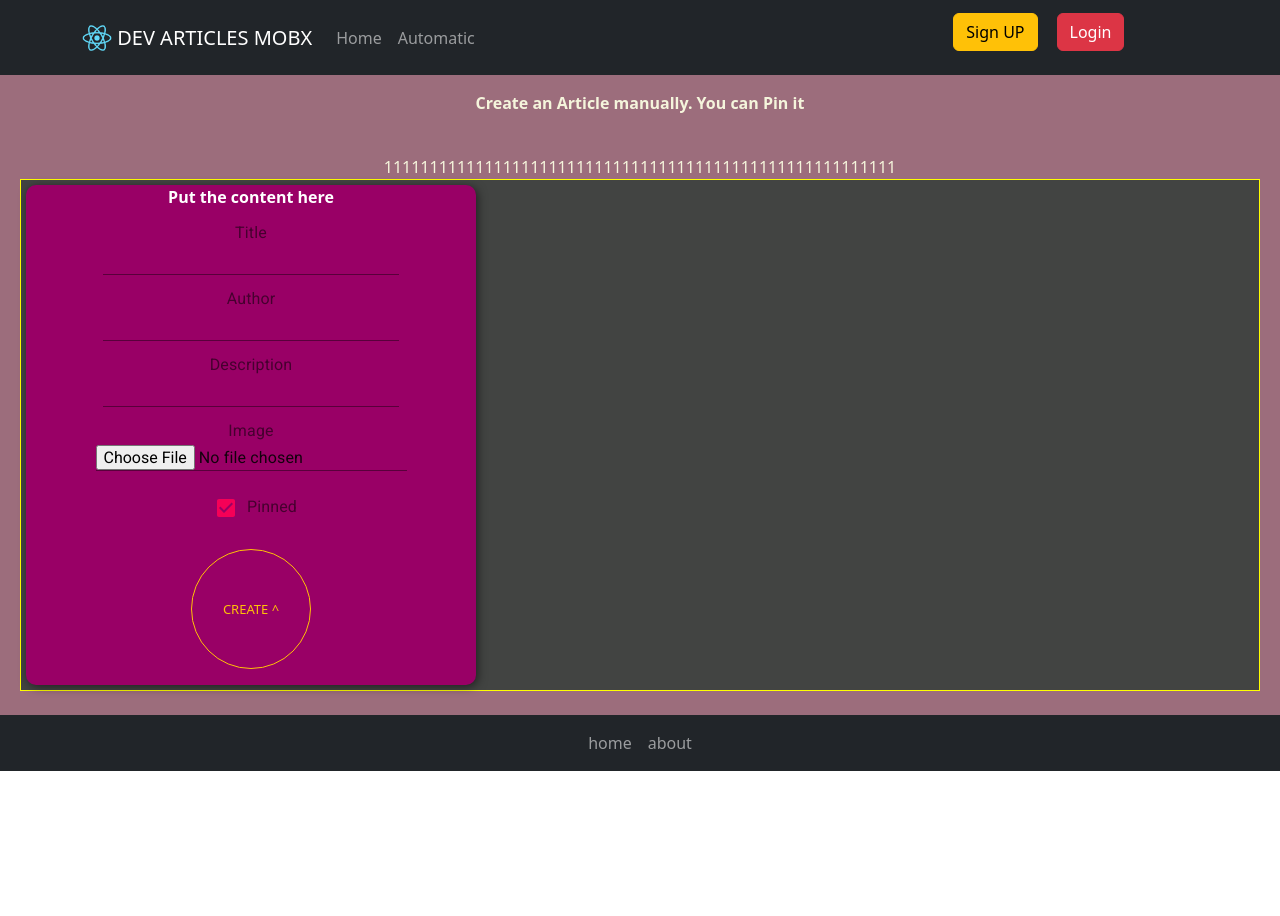
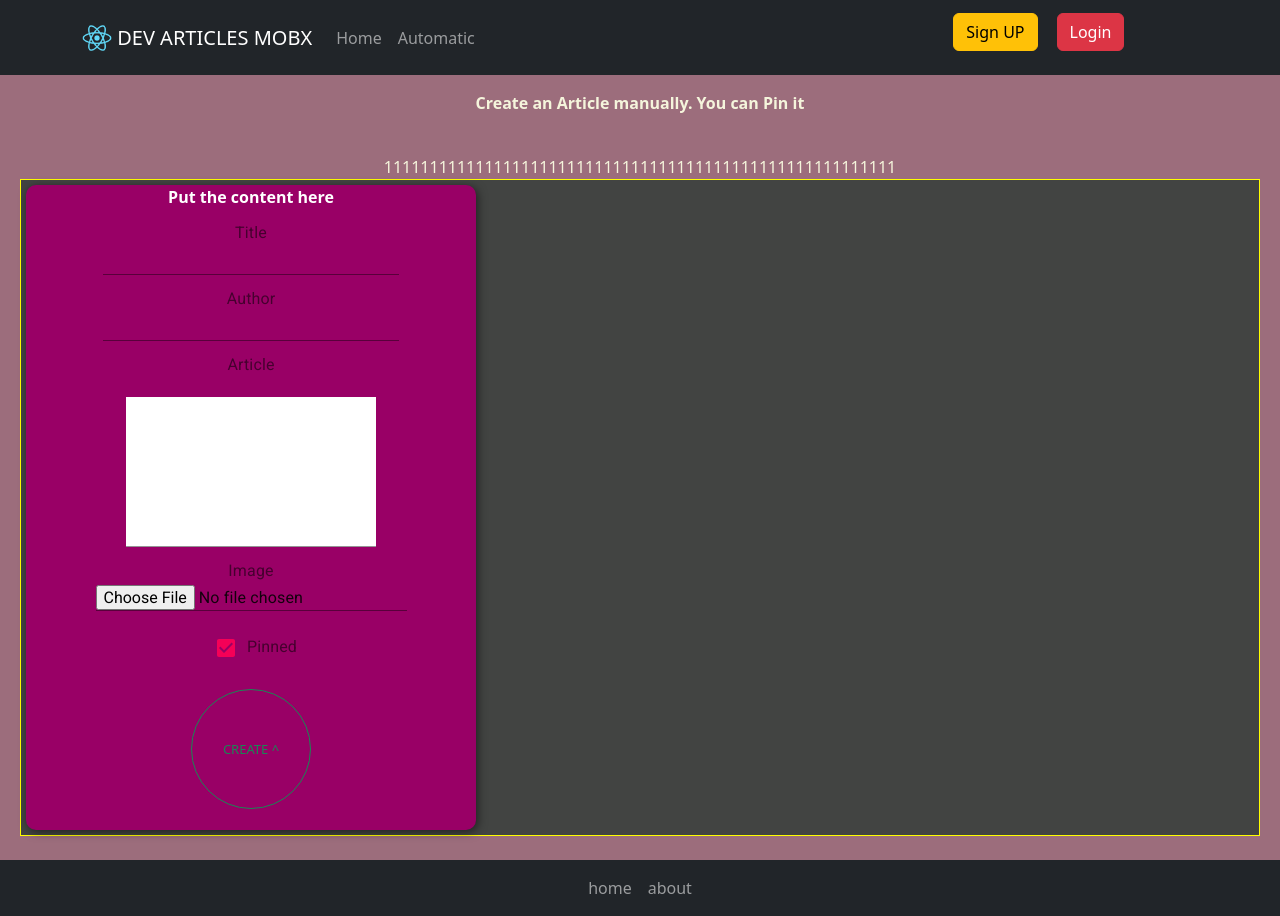
Before and after one commit to Alex21777now/dev-articles-mobx, a React (Create React App) app in the folder client/: page / in a window 1280 px wide. Before the commit the page ends 800 px from the top, so only its background shows below. Built offline with nearby package versions, Linux system fonts and the light colour scheme.

Commit message:
keep doing

```diff
--- a/client/src/Components/FirstComponent_1.js
+++ b/client/src/Components/FirstComponent_1.js
@@ -3,11 +3,13 @@ import {
   Card
 
 } from "react-bootstrap";
-import { Button } from '@material-ui/core';
+//import { Button } from '@material-ui/core';
+import { Button } from "react-bootstrap";
 import { useState } from "react";
 import Form from "./Form.js";
 import KursVse from "./KursVse";
 import styled from 'styled-components';
+import { CloseButton } from "react-bootstrap";
 
 
 import { makeAutoObservable } from "mobx";
@@ -95,7 +97,7 @@ const ArticleForm = observer(() => {
     //<div className="p-4 bg-orange-700 rounded-lg w-80 flex flex-col space-y-2">
     <div style={{
       width: "450px",
-      height: "500px",
+      height: "645px",
       backgroundColor: "#990066", // Eggplant color
       borderRadius: "10px",
       //display: "flex",
@@ -111,8 +113,10 @@ const ArticleForm = observer(() => {
       <Input value={title} onChange={(e) => setTitle(e.target.value)} />
       <InputLabel>Author</InputLabel>
       <Input value={author} onChange={(e) => setAuthor(e.target.value)} />
-      <InputLabel>Description</InputLabel>
-      <Input value={description} onChange={(e) => setDescription(e.target.value)} />
+      <InputLabel>Article</InputLabel>
+      <br></br>
+      <Input style={{width: "250px",
+      height: "150px", backgroundColor: "white"}} value={description} onChange={(e) => setDescription(e.target.value)} />
       <InputLabel>Image</InputLabel>
       <Input type="file" onChange={(e) => setImage(URL.createObjectURL(e.target.files[0]))} />
       <InputLabel className="flex items-center space-x-2">
@@ -121,7 +125,7 @@ const ArticleForm = observer(() => {
         </InputLabel>
         <Styles>
       {/*<Button onClick={handleSubmit} className="rounded-full">Create</Button>*/}
-      <button type="button" class="btn btn-outline-warning btn-circle float-start" onClick={handleSubmit}>CREATE ^</button>
+      <button type="button" class="btn btn-outline-success btn-circle float-start" onClick={handleSubmit}>CREATE ^</button>
         </Styles>
     </div>
   );
@@ -149,7 +153,20 @@ const ArticleItem = observer(({ article, index }) => {
   };
 
   return (
-    <Card className="bg-gray-700 p-4 w-96 flex flex-col space-y-2">
+    //<Card className="bg-gray-700 p-4 w-96 flex flex-col space-y-2">
+    <Card style={{
+      width: "450px",
+      height: "790px",
+      backgroundColor: "#62e371", // Light green color
+      borderRadius: "10px",
+      //display: "flex",
+      alignItems: "center",
+      justifyContent: "center",
+      color: "white",
+
+      fontWeight: "bold",
+      boxShadow: "2px 2px 10px rgba(0, 0, 0, 0.5)",
+    }}>
       {editing ? (
         <>
           <Input value={editedArticle.title} onChange={(e) => setEditedArticle({ ...editedArticle, title: e.target.value })} />
@@ -169,12 +186,14 @@ const ArticleItem = observer(({ article, index }) => {
         </>
       ) : (
         <>
-          {article.image && <img src={article.image} alt="Article" className="w-full h-32 object-cover rounded" />}
+          <CloseButton className="position-absolute top-0 end-0 m-2" onClick={() => store.deleteArticle(index)} />
+          {article.image && <img style={{width: "435px",
+      height: "250px"}} src={article.image} alt="Article" className="w-full h-32 object-cover rounded" />}
           <h3 className="text-lg font-bold">{article.title}</h3>
           <p className="text-sm text-gray-300">by {article.author}</p>
           <p className="text-gray-400">{article.description}</p>
-          <Button onClick={() => setEditing(true)}>Edit</Button>
-          <Button onClick={() => store.deleteArticle(index)} className="bg-red-500">Delete</Button>
+          <Button style={{ display: 'inline-block', marginRight: '3px' }} variant="warning mt-1" onClick={() => setEditing(true)}>Edit</Button>
+          <Button style={{ display: 'inline-block', marginRight: '3px' }} variant="danger mt-1" onClick={() => store.deleteArticle(index)}>Delete</Button>
         </>
       )}
     </Card>
```
